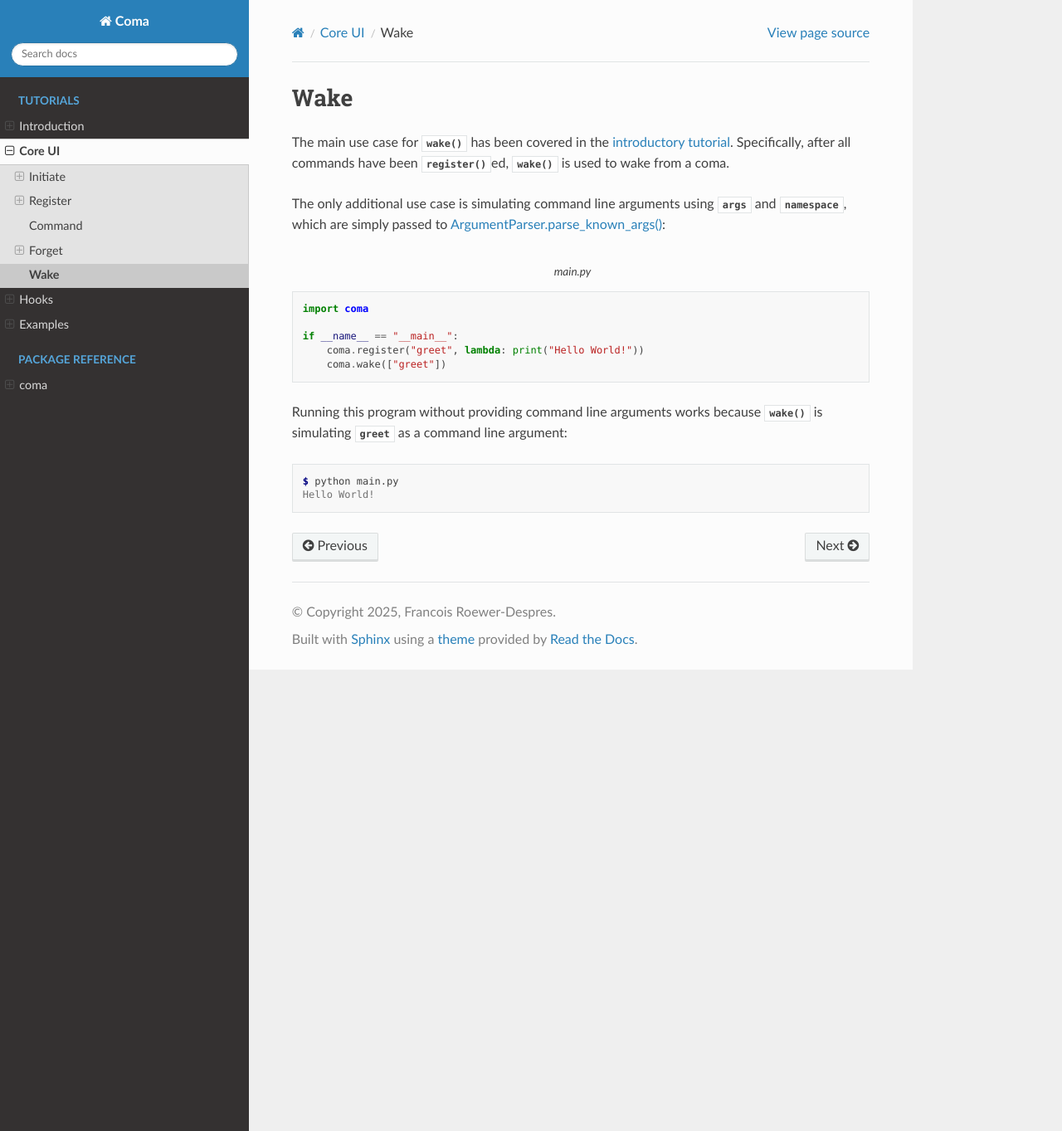
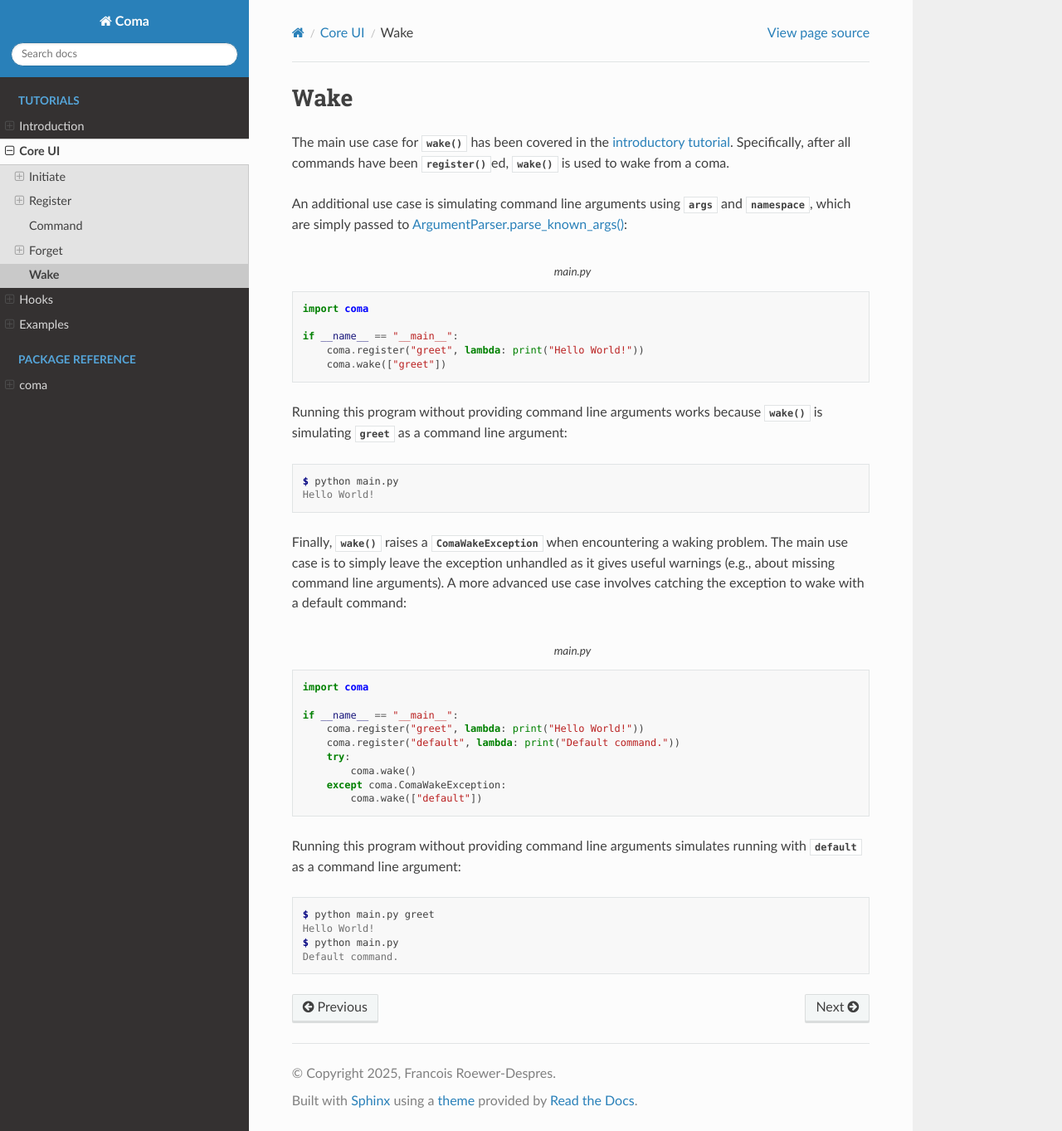
Before and after one commit to francois-rd/coma, a Sphinx documentation site: the page built from docs/source/tutorials/core/wake.rst, in a window 1280 px wide and 1363 px high. Shown: the whole window at 83% size. Built offline with Sphinx 7.4.7 and the Read the Docs theme 3.1.0, drawn with Linux system fonts in a browser that asks for light colours.

Commit message:
Changed coma.wake() from warnings-based to Exception-based error handling.

```diff
--- a/docs/source/tutorials/core/wake.rst
+++ b/docs/source/tutorials/core/wake.rst
@@ -6,7 +6,7 @@ The main use case for :func:`~coma.core.wake.wake` has been covered in the
 been :func:`~coma.core.register.register`\ ed, :func:`~coma.core.wake.wake` is
 used to wake from a coma.
 
-The only additional use case is simulating command line arguments using
+An additional use case is simulating command line arguments using
 :obj:`args` and :obj:`namespace`, which are simply passed to
 `ArgumentParser.parse_known_args() <https://docs.python.org/3/library/argparse.html#partial-parsing>`_:
 
@@ -26,3 +26,33 @@ Running this program without providing command line arguments works because
 
     $ python main.py
     Hello World!
+
+
+Finally, :func:`~coma.core.wake.wake` raises a
+:class:`~coma.core.wake.ComaWakeException` when encountering a waking problem.
+The main use case is to simply leave the exception unhandled as it gives useful
+warnings (e.g., about missing command line arguments). A more advanced use case
+involves catching the exception to wake with a default command:
+
+.. code-block:: python
+    :caption: main.py
+
+    import coma
+
+    if __name__ == "__main__":
+        coma.register("greet", lambda: print("Hello World!"))
+        coma.register("default", lambda: print("Default command."))
+        try:
+            coma.wake()
+        except coma.ComaWakeException:
+            coma.wake(["default"])
+
+Running this program without providing command line arguments simulates running
+with :obj:`default` as a command line argument:
+
+.. code-block:: console
+
+    $ python main.py greet
+    Hello World!
+    $ python main.py
+    Default command.
--- a/setup.cfg
+++ b/setup.cfg
@@ -1,6 +1,6 @@
 [metadata]
 name = coma
-version = 2.0.1
+version = 2.1.0
 author = Francois Roewer-Despres
 author_email = coma.pypi@gmail.com
 description = Configurable command management for humans
--- a/src/coma/__init__.py
+++ b/src/coma/__init__.py
@@ -6,7 +6,7 @@ from .core import command
 from .core import forget
 from .core import initiate
 from .core import register
-from .core import wake
+from .core import WakeException, wake
 
 SENTINEL = object()
 """A convenient sentinel for general use."""
```
Also changed, not shown: README.md (+3 -0 lines), 2 other files.
